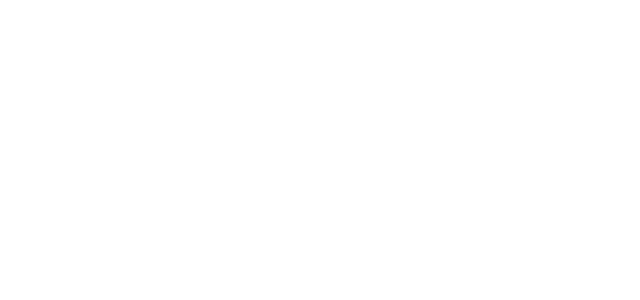
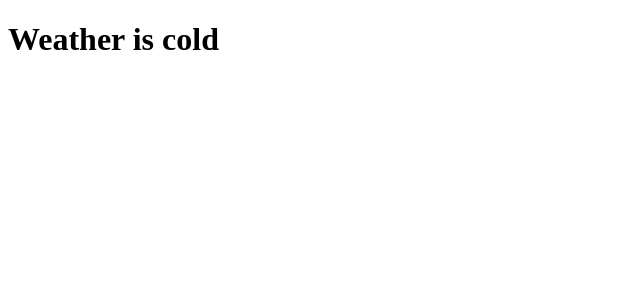
Before and after one commit to muxlisa-maxmudova/react.js.start, a React (Vite) app: page / in a window 1280 px wide. Shown: the top 300 px of the page, without its empty margins (0-640 px from the left). Built offline with nearby package versions, Linux system fonts and the light colour scheme.

Commit message:
weather end

```diff
--- a/src/App.jsx
+++ b/src/App.jsx
@@ -1,7 +1,9 @@
+import Weather from "./ConditionalRendering/Weather.jsx";
+
 export const App = () => {
     return (
         <main>
-
+            <Weather/>
         </main>
     )
 }
--- /dev/null
+++ b/src/ConditionalRendering/Weather.jsx
@@ -0,0 +1,17 @@
+const Weather = () => {
+    const showWeather = () => {
+        let temperature = 14;
+        if (temperature < 15){
+            return   <h1>Weather is cold</h1>
+        } else if (temperature > 15 && temperature <=27){
+            return  <h1>weather is amazing</h1>
+        } else if (temperature > 27) {
+            return <h1>Weather is hot</h1>
+        }
+    }
+
+    return (
+        <div>{showWeather()}</div>
+    )
+}
+export default Weather
```
